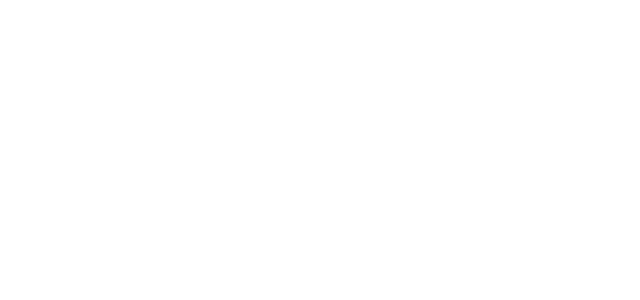
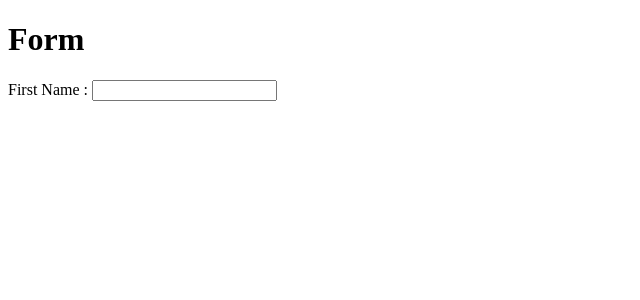
Before and after one commit to amirpeace1080/vueJsTime, a Nuxt app: page /form in a window 1280 px wide. Before the commit this address had no page. Shown: the top 300 px of the page, without its empty margins (0-640 px from the left). Built offline with nearby package versions, Linux system fonts and the light colour scheme.

Commit message:
form in v-model

```diff
--- /dev/null
+++ b/pages/form/index.vue
@@ -0,0 +1,24 @@
+<template>
+  <div>
+    <h1>Form</h1>
+    <label>First Name : </label>
+    <input type="text" v-model="firstName" />
+  </div>
+</template>
+
+<script>
+export default {
+    data() {
+        return {
+            firstName: '',
+        }
+    },
+    watch:{
+        firstName(value){
+            console.log("first name is : ", value);
+        }
+    }
+}
+</script>
+
+<style></style>
```
